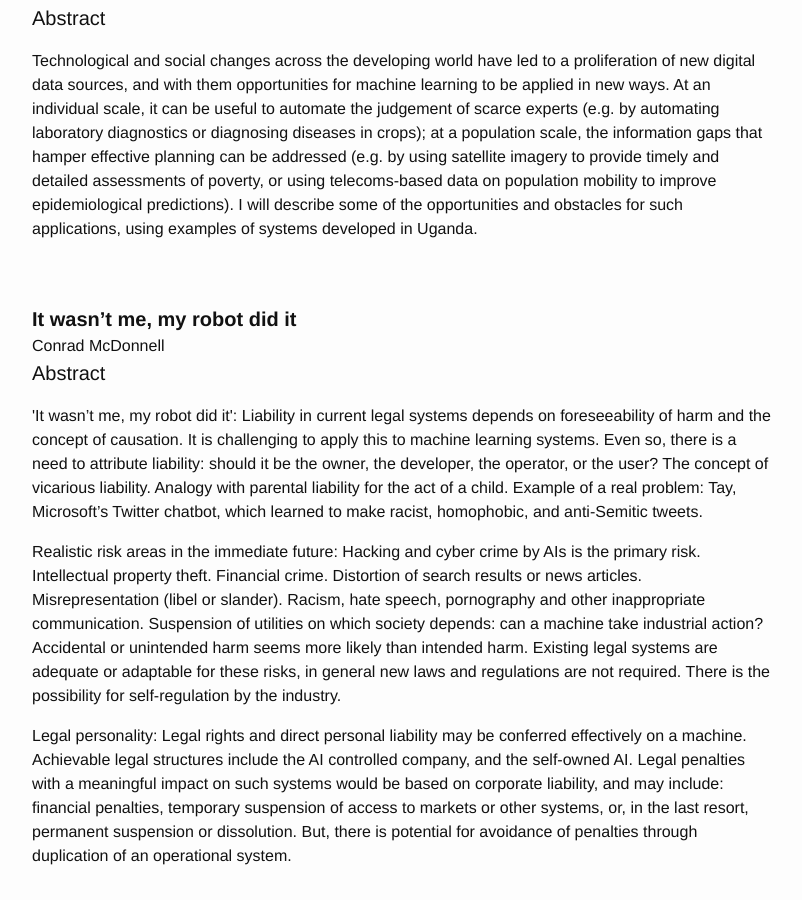
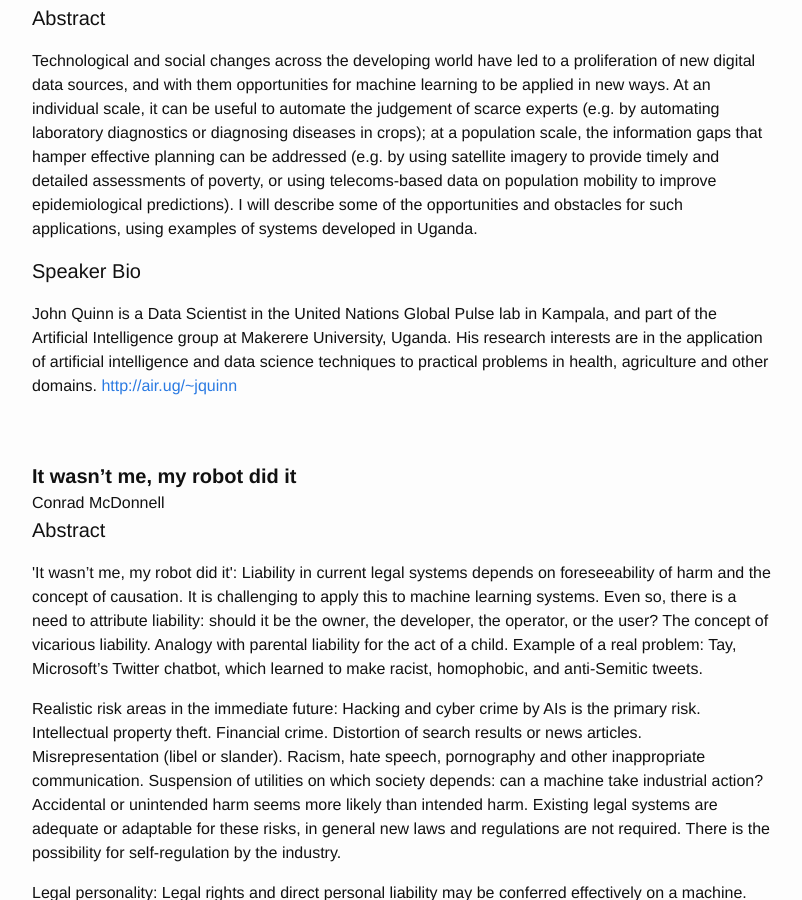
Before and after one commit to dalimeeting/dalimeeting.github.io, a Jekyll site: the page built from _posts/2016-04-01-machine-learning-society.md, in a window 1280 px wide and 900 px high, scrolled down 2962 px. Shown: the whole window, without its empty margins (238-1040 px from the left). Built offline with Jekyll 4.4.1, drawn with Linux system fonts in a browser that asks for light colours.

Commit message:
Add John's bio

```diff
--- a/_posts/2016-04-01-machine-learning-society.md
+++ b/_posts/2016-04-01-machine-learning-society.md
@@ -49,6 +49,7 @@ Her work focuses on the human stories at the heart of complex subjects. After al
   start: "11:45"
   end: "12:10"
   abstract: "Technological and social changes across the developing world have led to a proliferation of new digital data sources, and with them opportunities for machine learning to be applied in new ways. At an individual scale, it can be useful to automate the judgement of scarce experts (e.g. by automating laboratory diagnostics or diagnosing diseases in crops); at a population scale, the information gaps that hamper effective planning can be addressed (e.g. by using satellite imagery to provide timely and detailed assessments of poverty, or using telecoms-based data on population mobility to improve epidemiological predictions). I will describe some of the opportunities and obstacles for such applications, using examples of systems developed in Uganda."
+  bio: "John Quinn is a Data Scientist in the United Nations Global Pulse lab in Kampala, and part of the Artificial Intelligence group at Makerere University, Uganda. His research interests are in the application of artificial intelligence and data science techniques to practical problems in health, agriculture and other domains. <a href='http://air.ug/~jquinn'>http://air.ug/~jquinn</a>"
   youtube: "NNM4Z6n5_XQ"
 - title: ""
   speaker: "Bernhard Schölkopf"
```
